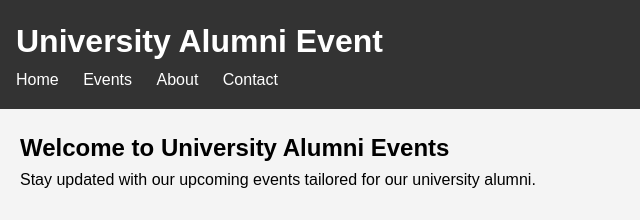
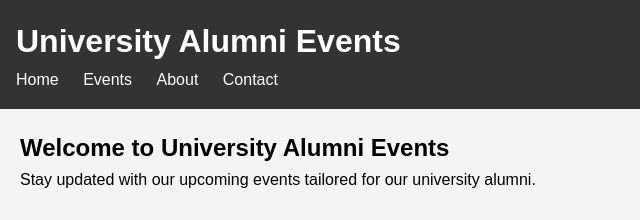
Before and after one commit to AngeGitego/CSS-Contest_GRP1, a plain HTML site: page grp19/index.html in a window 1280 px wide. Shown: the top 220 px of the page, 0-640 px from the left. Drawn offline with Linux system fonts and the light colour scheme.

Commit message:
Update index.html

```diff
--- a/grp19/index.html
+++ b/grp19/index.html
@@ -8,7 +8,7 @@
 </head>
 <body>
     <header>
-        <h1>University Alumni Event</h1>
+        <h1>University Alumni Events</h1>
         <nav>
             <ul>
                 <li><a href="#home">Home</a></li>
```
